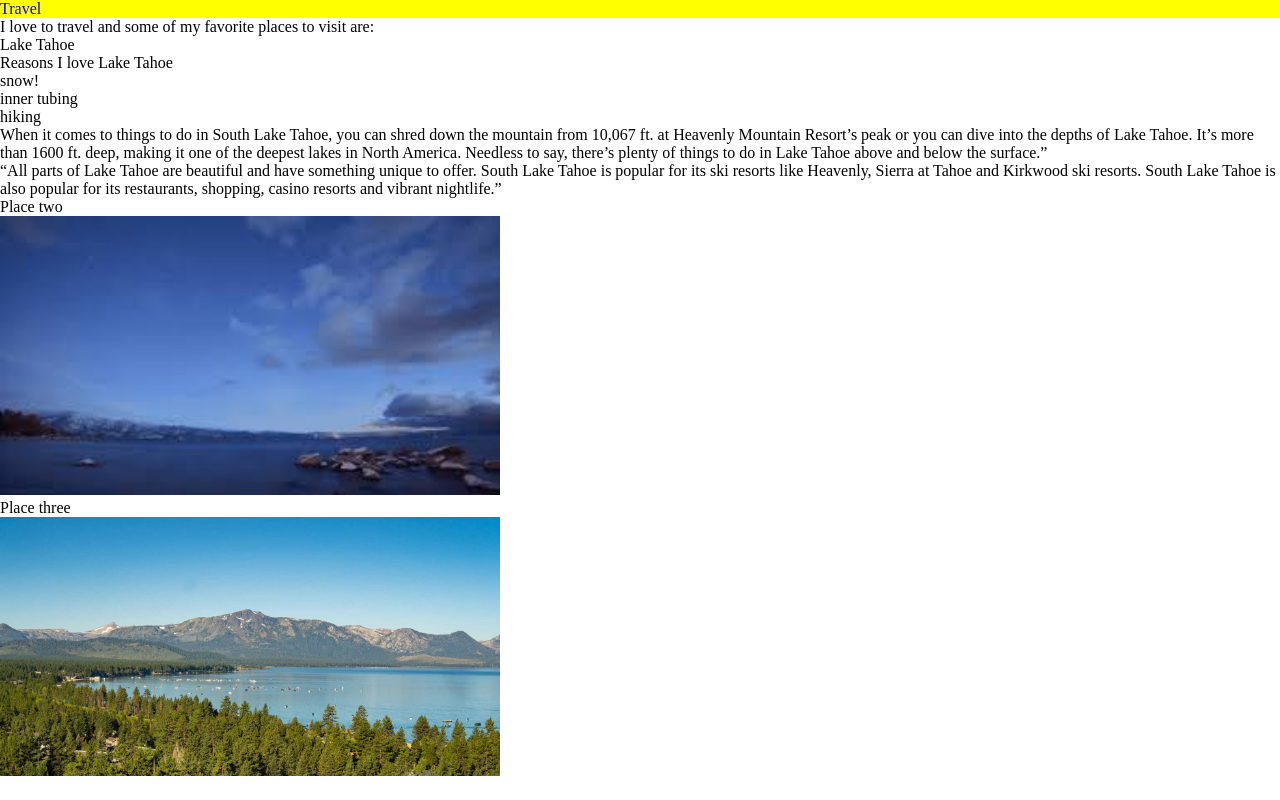
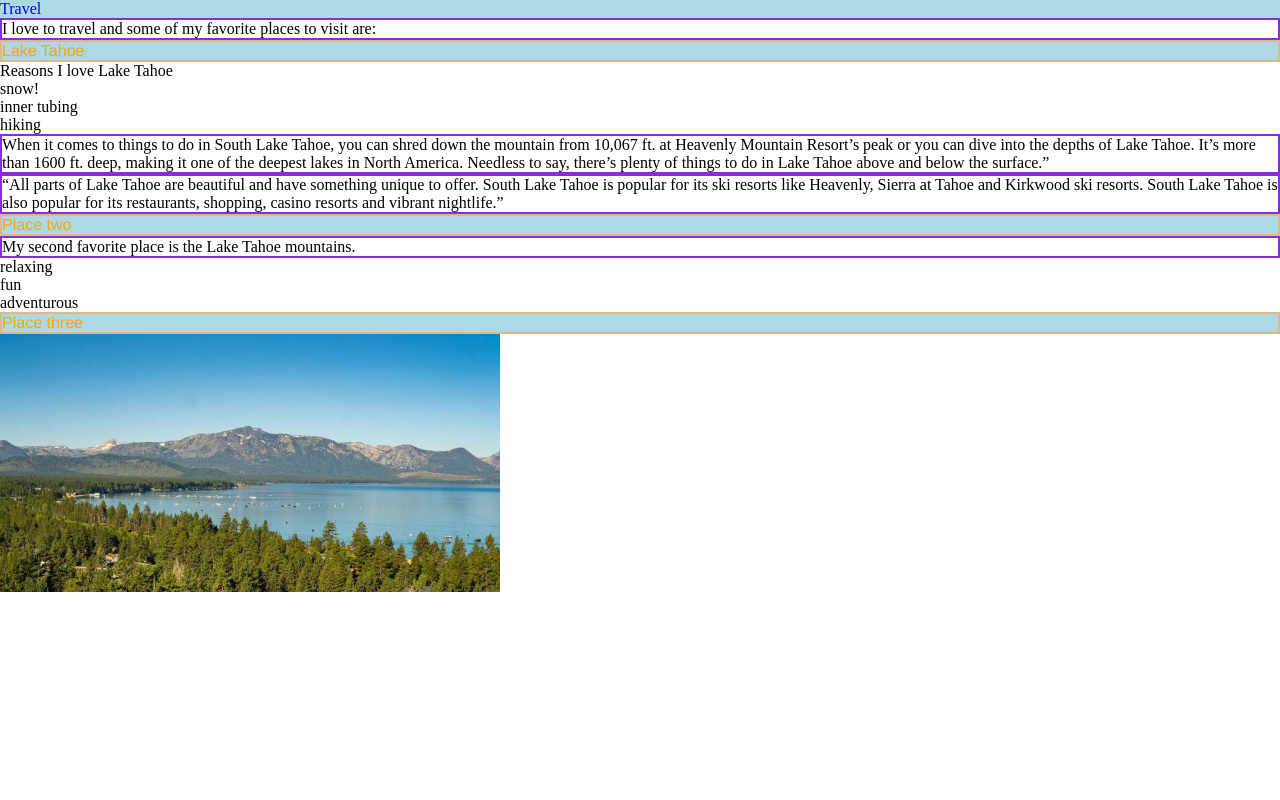
Before and after one commit to jahnhacker96/539_wk3_css_intro, a plain HTML site: page index.html in a window 1280 px wide. Drawn offline with Linux system fonts and the light colour scheme.

Commit message:
Add files via upload

```diff
--- a/css/style.css
+++ b/css/style.css
@@ -1,8 +1,26 @@
+background{
+    color: blanchedalmond;
+}
 h1{
     color: blue;
-    background: yellow;
+    background:lightblue;
     font-family: 'Franklin Gothic Medium', 'Arial Narrow', Arial, sans-serif;
 }
 h1{
     font-family: 'Times New Roman', Times, serif;
 }
+p{
+    border: 5px black dashed;
+    border-color: blueviolet;
+    border-width: 2px;
+    border-style: solid;
+}
+h2{
+    color: orange;
+    background: lightblue;
+    font-family: 'Franklin Gothic Medium', 'Arial Narrow', Arial, sans-serif;
+    border: 5 px black solid;
+    border-color: burlywood;
+    border-width: 2px;
+    border-style: solid;
+}
--- a/index.html
+++ b/index.html
@@ -23,7 +23,8 @@
     <p>When it comes to things to do in South Lake Tahoe, you can shred down the mountain from 10,067 ft. at Heavenly Mountain Resort’s peak or you can dive into the depths of Lake Tahoe. It’s more than 1600 ft. deep, making it one of the deepest lakes in North America. Needless to say, there’s plenty of things to do in Lake Tahoe above and below the surface.”</p>
     <p>“All parts of Lake Tahoe are beautiful and have something unique to offer. South Lake Tahoe is popular for its ski resorts like Heavenly, Sierra at Tahoe and Kirkwood ski resorts. South Lake Tahoe is also popular for its restaurants, shopping, casino resorts and vibrant nightlife.”</p>
     <h2> Place two</h2>
-    <img src="images/laketahoe.jpeg" alt="landscape view of Lake Tahoe with houses" width="500px">
+    <p> My second favorite place is the Lake Tahoe mountains.</p>
+    <ul><li> relaxing </li> <li> fun </li> <li> adventurous</li></ul>
     <h2> Place three</h2>
     <img src="images/StatelineLakeTahoeCam.jpg" alt="view of the Lake Tahoe and mountain" width="500px">
 </body>
```
